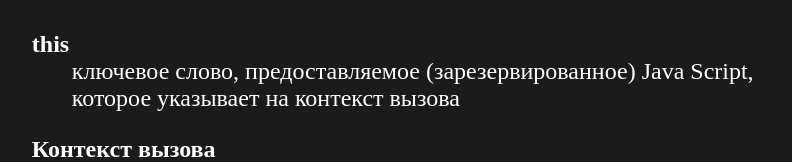
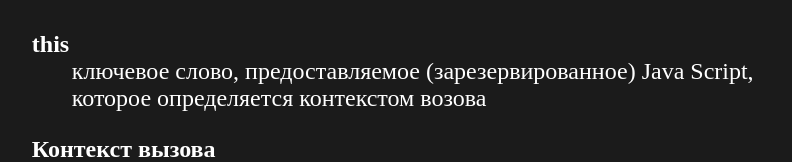
Before and after one commit to itka-school/ThisValueSpecifier, a plain HTML site: page index.html in a window 1280 px wide. Shown: the part 453-615 px from the top of the page, without its empty margins (229-1021 px from the left). Drawn offline with Linux system fonts and the light colour scheme.

Commit message:
Fixed definition of this

```diff
--- a/index.html
+++ b/index.html
@@ -20,7 +20,7 @@
     <h1>Как понять this в  Java Script?</h1>
     <dl>
       <dt>this</dt>
-      <dd>ключевое слово, предоставляемое (зарезервированное) Java Script, которое указывает на контекст вызова</dd>
+      <dd>ключевое слово, предоставляемое (зарезервированное) Java Script, которое определяется контекстом возова</dd>
     </dl>
     <dl>
       <dt>Контекст вызова</dt>
```
